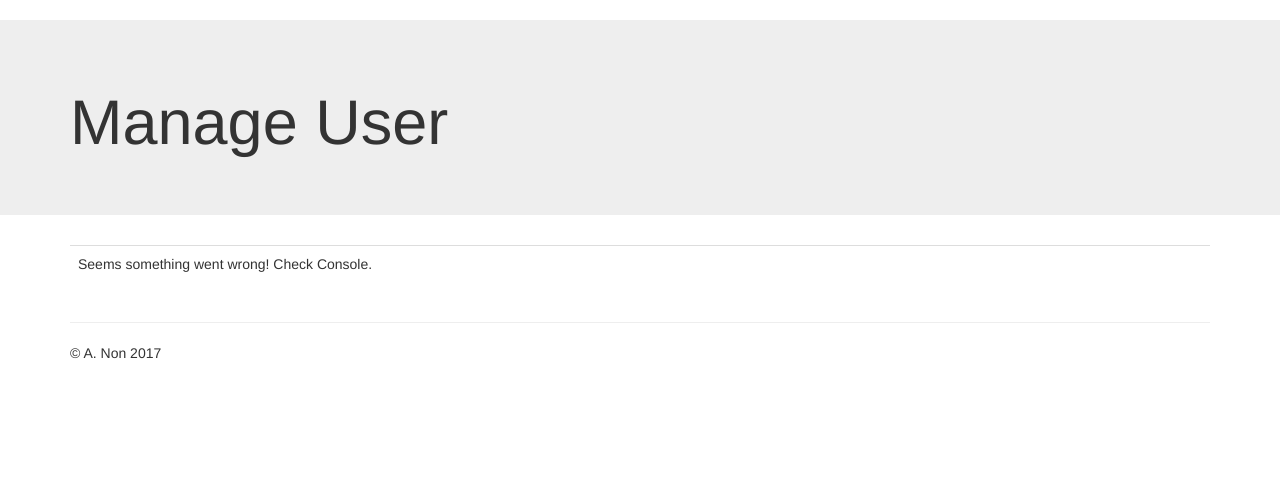
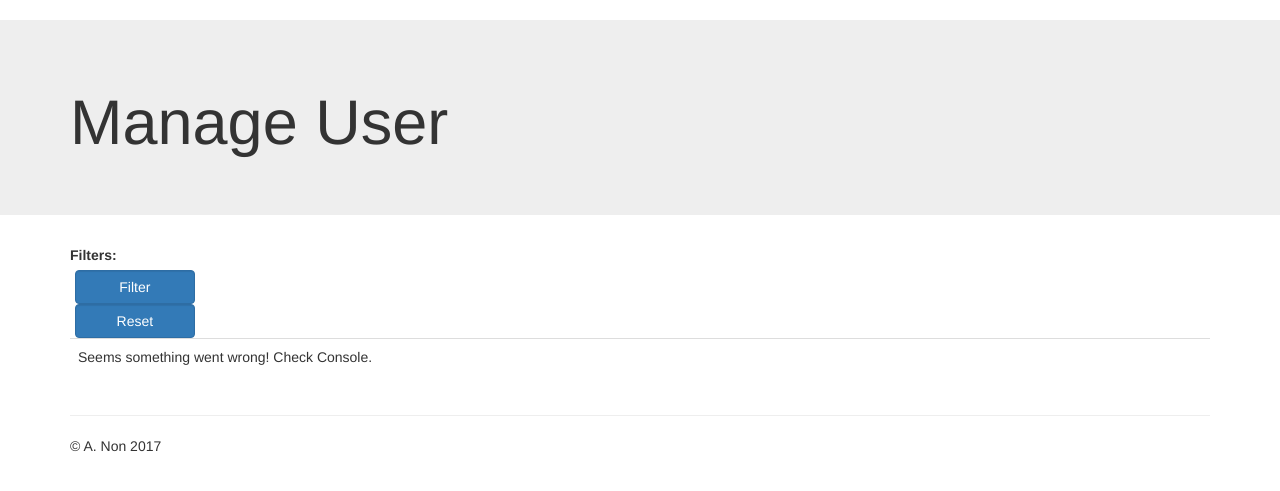
Before and after one commit to sabbir360/mvc-flask, a Python web app: template application/templates/dashboard/manage-user.html in a window 1280 px wide. Shown: the part 52-543 px from the top of the page. Run offline with Jinja, Linux system fonts and the light colour scheme; the template is opened without the code that fills it, so the values that code supplies are empty; some libraries are stand-ins or nearby versions.

Commit message:
JS part of filter

```diff
--- a/application/static/css/default.css
+++ b/application/static/css/default.css
@@ -50,3 +50,18 @@ ul.errors {
     color: white;
     font-weight: bolder;
 }*/
+
+.sgrid.filters{
+    display: block;
+}
+.sgrid.filters .filter-container{
+    display: inline-block;
+    padding: 0 5px;
+}
+
+.sgrid.filters .filter-container{
+    display: inline-block;
+}
+.sgrid.filters .value{
+    margin-top: 3px;
+}
--- a/application/static/js/sgrid.js
+++ b/application/static/js/sgrid.js
@@ -77,6 +77,7 @@ the_sgrid = {
     loadTable: function (data) {
         var header = "";
         var tr = "";
+        var filter_html = "";
 
         if (data.hasOwnProperty("value")) {
 
@@ -86,12 +87,16 @@ the_sgrid = {
             var sortable_background = "";
             var sort_class = "";
             var glyph_icon_sort = ""
+
+
             for (var a = 0; a < header_len; a++) {
+                var data_table_head = data.table_header[a];
+                if (data_table_head.visible == true) {
 
                     //check for sorting
-                if (data.table_header[a].sortable) {
+                    if (data_table_head.sortable) {
 
-                    if (data.table_header[a].asc == "asc") {
+                        if (data_table_head.asc == "asc") {
                             sort_class = "asc-sortable";
                             glyph_icon_sort = "";
                         } else {
@@ -99,32 +104,82 @@ the_sgrid = {
                             glyph_icon_sort = "-alt";
                         }
 
-                    /*if (_sort_back_color_grid == data.table_header[a].name) {
-                     sortable_background = "style='background-color:yellow'";
-                     }else*/
-                    if (data.meta.hasOwnProperty("sort_field") && data.meta.sort_field == data.table_header[a].name) {
+                        if (data.meta.hasOwnProperty("sort_field") && data.meta.sort_field == data_table_head.name) {
                             sortable_background = "style='background-color:yellow'";
                         }
 
-                    sortable = data.table_header[a].title +
+                        sortable = data_table_head.title +
                             "<a href='javascript:void(0)' " + sortable_background +
-                        "data-name='" + data.table_header[a].name + "' class='" +
+                            "data-name='" + data_table_head.name + "' class='" +
                             sort_class + "'><span class='glyphicon glyphicon-sort-by-alphabet" + glyph_icon_sort + "'></span></a>";
 
                         sortable_background = "";
 
                     } else {
-                    sortable = data.table_header[a].title;
+                        sortable = data_table_head.title;
                     }
+
+                    //filter generator
+                    if (data_table_head.field_type == "number") {
+
+                        filter_html += "<div class='filter-container'><label for='" + data_table_head.name + "' >" + data_table_head.title + "</label>"
+                        filter_html += "<select class='selectbox form-control operator'>" +
+                            "<option data-value='>'>&gt;</option>" +
+                            "<option data-value='<'>&lt;</option>" +
+                            "<option data-value='>='>&gt=;</option>" +
+                            "<option data-value='<='>&lt=;</option>" +
+                            "<option data-value='='>=</option>" +
+                            "<option data-value='!='>!=</option>" +
+                            "</select>";
+                        filter_html += "<input type='text' class='form-control value' name='" + data_table_head.name + "' />";
+                        filter_html += "</div>";
+                    } else if (data_table_head.field_type == "text") {
+                        filter_html += "<div class='filter-container'><label for='" + data_table_head.name + "' >" + data_table_head.title + "</label>";
+                        filter_html += "<select class='selectbox form-control operator'>" +
+                            "<option data-value='='>=</option>" +
+                            "<option data-value='like'>Like</option>" +
+                            "<option data-value='not-like'>Not Like</option>" +
+                            "<option data-value='!='>!=</option>" +
+                            "</select>";
+                        filter_html += "<input type='text' class='form-control value' name='" + data_table_head.name + "' />";
+                        filter_html += "</div>";
+                    } else if (data_table_head.field_type == "bool") {
+                        filter_html += "<div class='filter-container'><label for='" + data_table_head.name + "' >" + data_table_head.title + "</label>";
+                        filter_html += "<select class='selectbox form-control operator'>" +
+                            "<option data-value='='>=</option>" +
+                            "<option data-value='!='>!=</option>" +
+                            "</select>";
+                        filter_html += "<input type='text' readonly='true' value='True' class='form-control value' name='" + data_table_head.name + "' />";
+                        filter_html += "</div>";
+                    } else if (data_table_head.field_type == "option") {
+                        filter_html += "<div class='filter-container'><label for='" + data_table_head.name + "' >" + data_table_head.title + "</label>";
+                        filter_html += "<select class='selectbox form-control operator'>" +
+                            "<option data-value='='>=</option>" +
+                            "<option data-value='!='>!=</option>" +
+                            "</select>";
+                        filter_html += "<select name='" + data_table_head.name + "' class='selectbox form-control value'>"
+                        for (var o = 0; o < data_table_head.option.length; o++) {
+                            filter_html += "<option data-value='" + data_table_head.option[o].Key + "'>" + data_table_head.option[o].Value + "</option>"
+                        }
+                        // filter_html += filter_html+="<input type='text' class='form-control' name='"+data_table_head.name+"' />";
+                        filter_html += "</select></div>";
+                    }
+
+
+                    //table head
                     header += "<th>" + sortable + "</th>";
                 }
+            }
 
+            //table body
             for (var b = 0; b < row_len; b++) {
 
                 var td = "";
 
                 for (var i = 0; i < data.value[b].length; i++) {
+                    if (data.value[b][i].visible == true) {
                         td += "<td>" + data.value[b][i].value + "</td>";
+                    }
                 }
                 tr = tr + "<tr>" + td + "</tr>";
             }
@@ -149,11 +204,11 @@ the_sgrid = {
             if (total_rows > 0) {
                 var total_pages = Math.ceil(total_rows / item_per_page);
                 var pages_html = "";
-                var start_page_html = ""
-                var end_page_html = ""
+                var start_page_html = "";
+                var end_page_html = "";
                 var page_start = current_page
-                if(page_start>1){
-                    page_start = page_start-1;
+                if (page_start > 1) {
+                    page_start = page_start - 1;
                 }
                 var page_count = 0;
                 for (var p = page_start; p <= total_pages; p++) {
@@ -164,17 +219,19 @@ the_sgrid = {
                     if (p == current_page) {
                         page_activate = "active"
                     }
-                    if(total_pages!=current_page){
-                        end_page_html = "<li><a class='glyphicon glyphicon-fast-forward' data-page='"+ total_pages +"' href='javascript:void(0);'> </a></li>";
+                    if (total_pages != current_page) {
+                        end_page_html = "<li><a class='glyphicon glyphicon-fast-forward' data-page='" + total_pages + "' href='javascript:void(0);'> </a></li>";
                     }
-                    if(1!=current_page){
+                    if (1 != current_page) {
                         start_page_html = "<li><a class='glyphicon glyphicon-fast-backward' data-page='1' href='javascript:void(0);'> </a></li>";
                     }
-                    pages_html += "<li class='page-number " + page_activate + "'><a data-page='"+ p +"' href='javascript:void(0);'>" + p.toString() + "</a></li>";
-                     if(page_count==10){
+                    pages_html += "<li class='page-number " + page_activate + "'><a data-page='" + p + "' href='javascript:void(0);'>" + p.toString() + "</a></li>";
+                    if (page_count == 10) {
                         break;
                     }
                 }
+
+                //for filter
 
                 final_table = final_table + '<ul class="pagination">' + start_page_html + pages_html + end_page_html + '</ul>';
 
@@ -183,8 +240,11 @@ the_sgrid = {
 
         }
 
+        filter_html = "<div class='sgrid filters'><div><label>Filters:</label></div>" + filter_html;
+        filter_html += "<div class='filter-container'><button class='start-filter form-control btn btn-primary btn-md'>Filter</button>"
+        filter_html += "<button class='reset-filter form-control btn btn-primary btn-md'>Reset</button></div></div>";
 
-        $(the_sgrid.table_id).html('<div class="sgrid-loader">Loading....</div>' + final_table);
+        $(the_sgrid.table_id).html('<div class="sgrid-loader">Loading....</div>' + filter_html + final_table);
         the_sgrid.initialize();
         $(the_sgrid.table_id + " .sgrid-loader").hide();
 
```
Also changed, not shown: application/mod_dashboard/controllers.py (+4 -25 lines), helpers/gridhelper.py (+7 -3 lines). Lines whose indentation alone changed are shown as unchanged.
